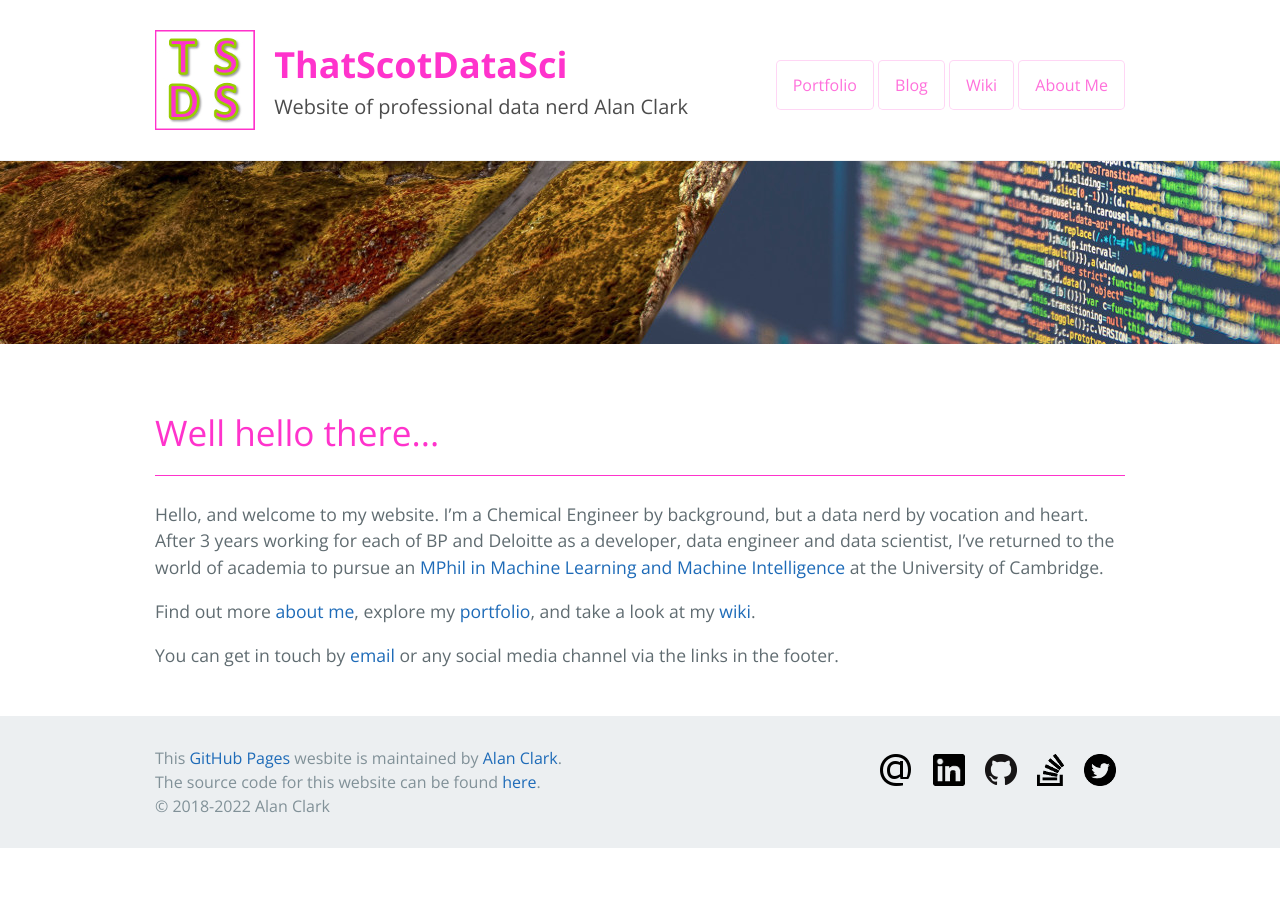
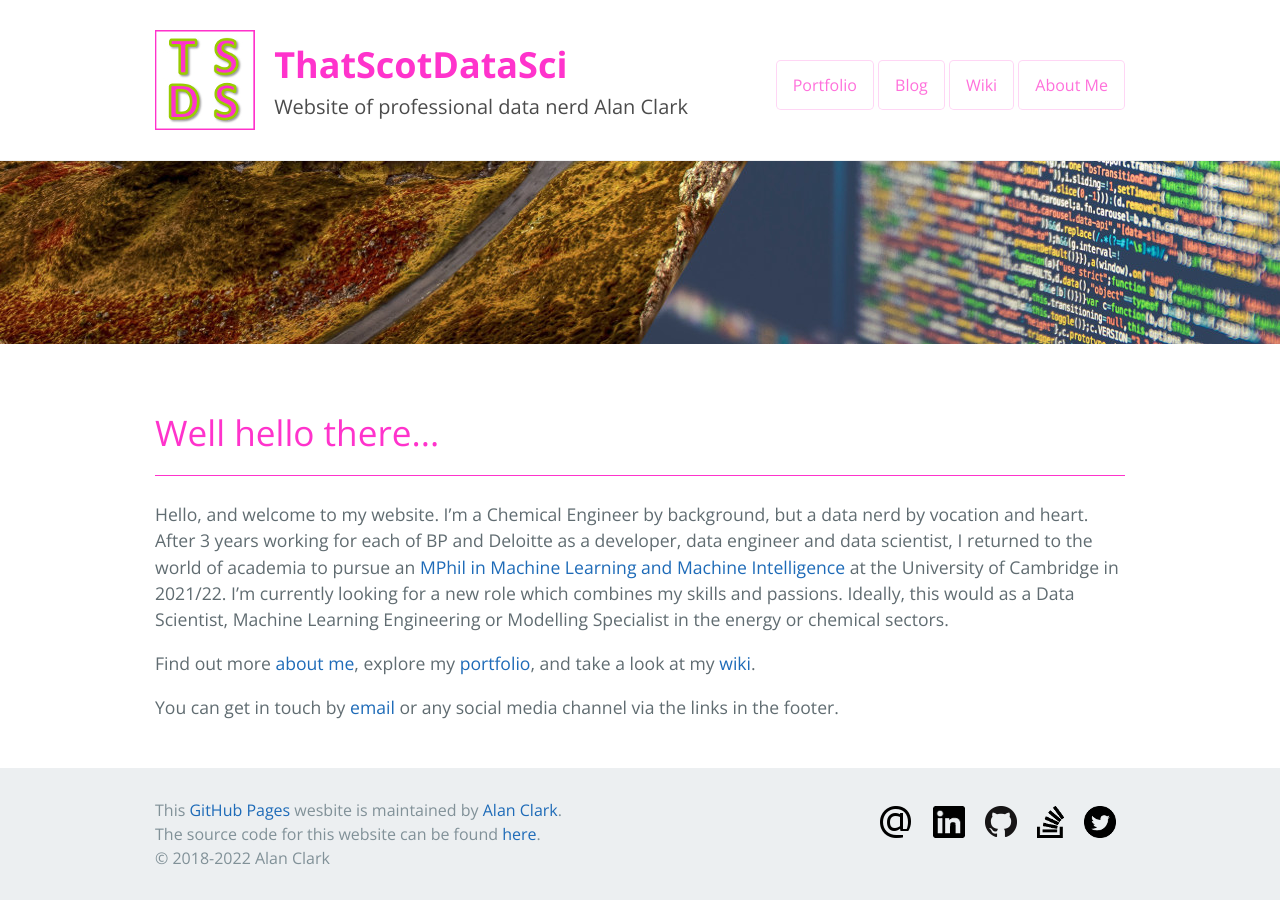
Before and after one commit to thatscotdatasci/thatscotdatasci.github.io, a Jekyll site: the page built from index.md, in a window 1280 px wide and 900 px high, scrolled down 562 px. Built offline with Jekyll 4.4.1, drawn with Linux system fonts in a browser that asks for light colours; before the commit the page ends 1410 px from its top, so only the background shows below that.

Commit message:
Updating index page

```diff
--- a/index.md
+++ b/index.md
@@ -8,7 +8,7 @@ banner-header: Welcome to ThatScotDataSci
 banner-subheader: <p>Find out more <a href="/about">about me</a></p> <p>Take a look at my <a href="/portfolio">portfolio</a></p>
 ---
 
-Hello, and welcome to my website. I'm a Chemical Engineer by background, but a data nerd by vocation and heart. After 3 years working for each of BP and Deloitte as a developer, data engineer and data scientist, I've returned to the world of academia to pursue an [MPhil in Machine Learning and Machine Intelligence](https://www.mlmi.eng.cam.ac.uk/) at the University of Cambridge.
+Hello, and welcome to my website. I'm a Chemical Engineer by background, but a data nerd by vocation and heart. After 3 years working for each of BP and Deloitte as a developer, data engineer and data scientist, I returned to the world of academia to pursue an [MPhil in Machine Learning and Machine Intelligence](https://www.mlmi.eng.cam.ac.uk/) at the University of Cambridge in 2021/22. I'm currently looking for a new role which combines my skills and passions. Ideally, this would as a Data Scientist, Machine Learning Engineering or Modelling Specialist in the energy or chemical sectors.
 
 Find out more [about me](/about), explore my [portfolio](/portfolio), and take a look at my [wiki](/wiki).
 
```
